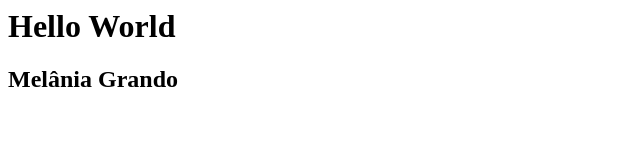
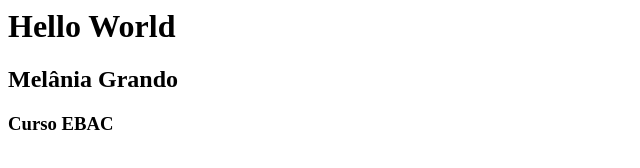
Before and after one commit to melgrando/EBAC-jornada_dev, a plain HTML site: page index.html in a window 1280 px wide. Shown: the whole page, without its empty margins (0-640 px from the left). Drawn offline with Linux system fonts and the light colour scheme.

Commit message:
Continuando com commit

```diff
--- a/index.html
+++ b/index.html
@@ -1,2 +1,3 @@
 <h1>Hello World</h1>
 <h2>Melânia Grando</h2>
+<h3>Curso EBAC</h3>
```
